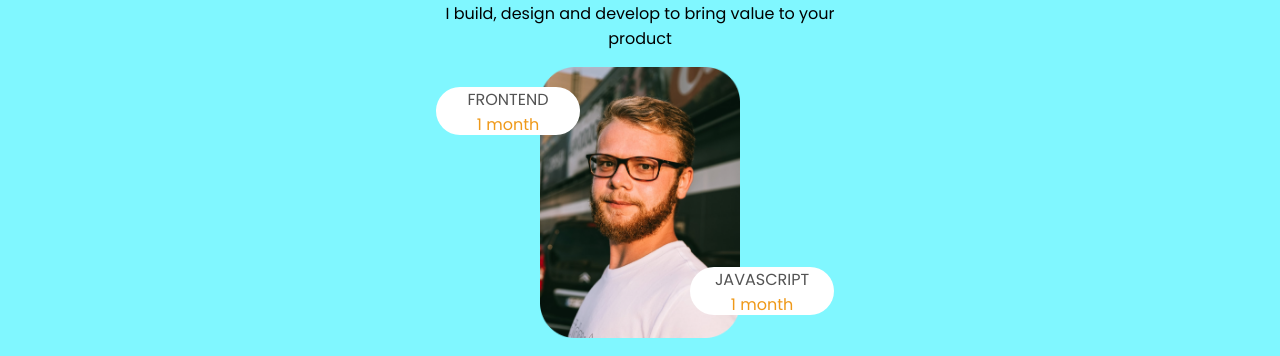
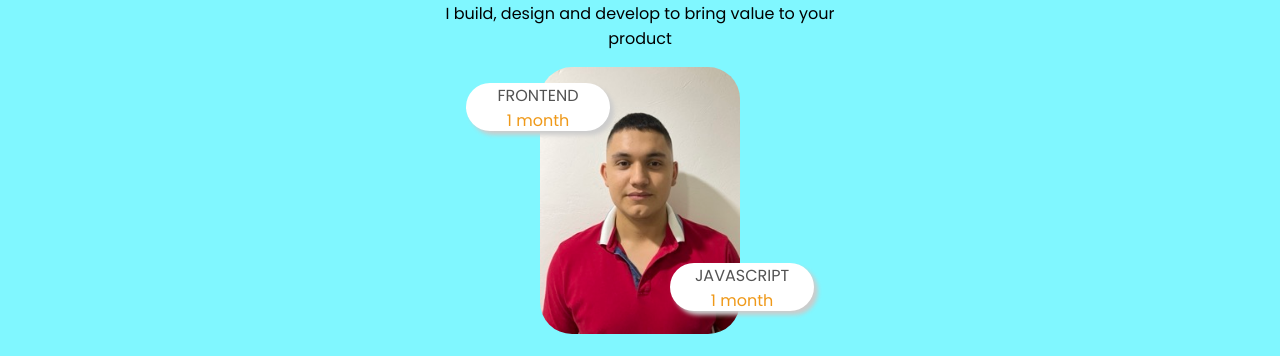
Before and after one commit to Nicolas-suarezhe/repositorioFundamentos, a plain HTML site: page index.html in a window 1280 px wide. Shown: the part 146-502 px from the top of the page. Drawn offline with Linux system fonts and the light colour scheme.

Commit message:
cambio de foto

```diff
--- a/assets/css/style.css
+++ b/assets/css/style.css
@@ -42,6 +42,7 @@
 img{
     width: 24px;
     background-color: var(--light-blue);
+    border-radius: 2rem;
 }
 
 #boton-menu{
@@ -153,6 +154,7 @@ h1>span{
     border-radius: 30px;
     width: 9rem;
     height: 3rem;
+    box-shadow: 4px 4px 4px #ccc;
 }
 
 p > span{
@@ -163,13 +165,13 @@ p > span{
 
 .burbuja-1{
     position: absolute;
-    right: 160px;
+    right: 130px;
     bottom: 210px;
 }
 
 .burbuja-2{
     position: absolute;
-    left: 150px;
+    left: 130px;
     bottom: 30px;
 }
 
--- a/index.html
+++ b/index.html
@@ -24,7 +24,7 @@
 
     <header class="header">
         <section class="div-fotografia">
-            <img src="./assets/img/person 3.png" alt="fotografia" class="fotografia">
+            <img src="./assets/img/IMG_2562 Chico.jpeg" alt="fotografia" class="fotografia">
             <p class="burbuja-1">FRONTEND <br> <span> 1 month</span></p>
             <p class="burbuja-2">JAVASCRIPT <br> <span> 1 month</span></p>
         </section>
```
Also changed, not shown: assets/img/IMG_2562 Chico.jpeg (added).
